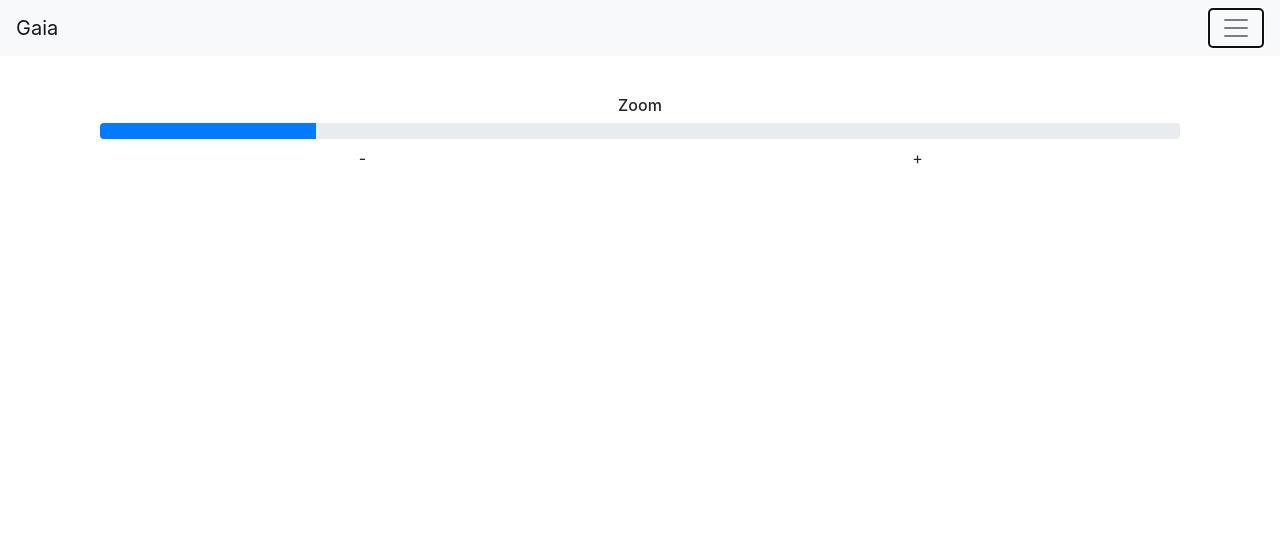
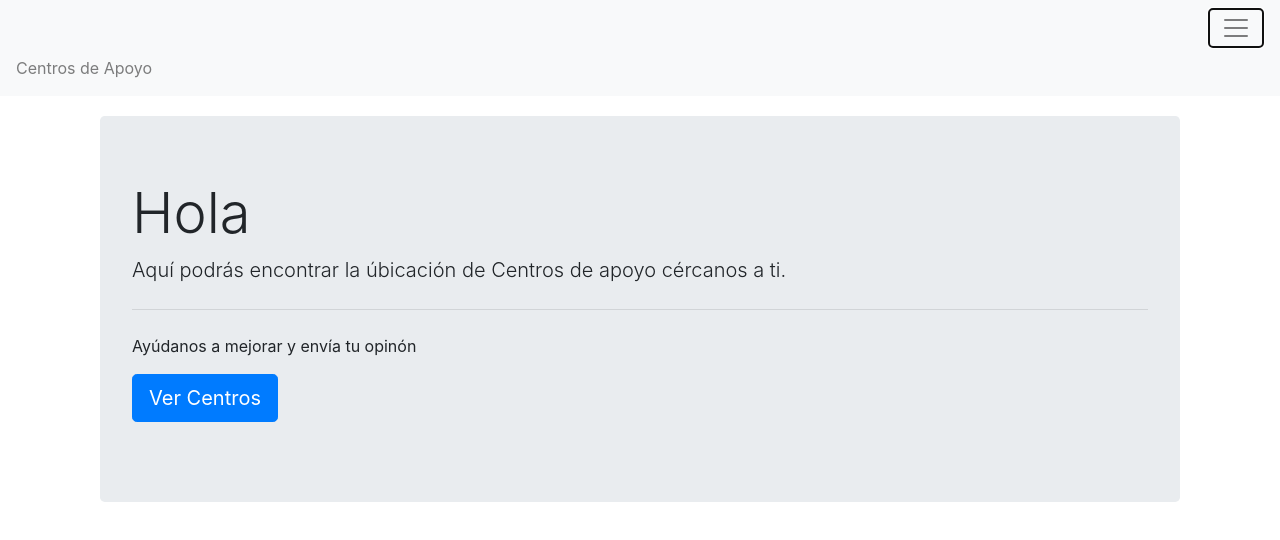
Before and after one commit to richistron/gaia, a React (Create React App) app: page /#/ in a window 1280 px wide. Both pictures are taken after a click on the button 1236 px from the left and 28 px from the top of the page. Shown: the top 540 px of the page. Built offline with nearby package versions, Linux system fonts and the light colour scheme; no server answers.

Commit message:
adds new home page

```diff
--- a/src/App.js
+++ b/src/App.js
@@ -1,4 +1,5 @@
 import {AppState} from './AppContext';
+import MapPage from './components/pages/MapPage.js';
 import HomePage from './components/pages/HomePage.js';
 import Navigation from './components/organisms/Navigation';
 import React from 'react';
@@ -12,6 +13,7 @@ const App = () => {
 
         <div className={'container'}>
           <Route path='/' exact component={HomePage} />
+          <Route path='/map' exact component={MapPage} />
         </div>
       </Router>
     </AppState>
--- a/src/components/organisms/Navigation.js
+++ b/src/components/organisms/Navigation.js
@@ -1,9 +1,15 @@
-import React, {useEffect} from 'react';
+import React, {useEffect, useState} from 'react';
 import {Link} from 'react-router-dom';
 import {withRouter} from 'react-router';
 import propTypes from 'prop-types';
 
+const links = [
+  ['/', 'Inicio'],
+  ['/map', 'Centros de Apoyo'],
+];
+
 const Navigation = props => {
+  const [state, setState] = useState({open: false});
   useEffect(() => {
     if (!props.location.pathname) {
       props.history.push('/');
@@ -11,19 +17,36 @@ const Navigation = props => {
   }, []);
   return (
     <nav className={'navbar sticky-top navbar-light bg-light'}>
-      {props.location.pathname === '/'
-        ?
-        <span className='navbar-brand'>Gaia</span>
-        :
-        <Link className={'navbar-brand'} to={'/'}> Gaia </Link>
-      }
+      <span className='navbar-brand'></span>
       <button
         className={ 'navbar-toggler' }
         type={ 'button'  }
         data-toggle={ 'collapse' }
+        onClick={() => {
+          setState({open: !state.open})
+        }}
       >
-        <span className="navbar-toggler-icon"></span>
+        <span className='navbar-toggler-icon'></span>
       </button>
+
+      <div className={`collapse navbar-collapse ${state.open ? 'show' : ''}`}>
+        <ul className='navbar-nav'>
+          {links
+              .filter(([url]) => url !== props.location.pathname)
+              .map(([url, text])=> {
+                return (
+                  <li key={text} className='nav-item'>
+                    <Link
+                      onClick={() => {
+                        setState({open: false})
+                      }}
+                      className={'nav-link'}
+                      to={url}>{text}</Link>
+                  </li>
+                );
+              })}
+        </ul>
+      </div>
     </nav>
   );
 };
--- a/src/components/pages/HomePage.js
+++ b/src/components/pages/HomePage.js
@@ -1,68 +1,21 @@
-import React, {useContext, useEffect} from 'react';
+import React from 'react';
 import Page from '../atoms/Page.js';
-import Row from '../atoms/Row.js';
-import ProggressBar from '../atoms/ProggressBar.js';
-import AppContext from '../../AppContext.js'
-import Gmap from '../atoms/Gmap.js';
-import Geo from '../../lib/Geo.js';
+import {Link} from 'react-router-dom';
 
-const HomePage = props => {
-  const {state, dispatch} = props.store || useContext(AppContext);
-  const ui = (state && state.ui) || {};
-  const location = (state && state.location) || {};
-  const isMax = () => ui.zoom === 100;
-  const isMin = () => ui.zoom === 10;
-  useEffect(() => {
-    dispatch({type: '@@INIT'});
-    Geo().then(({latitude, longitude}) => {
-      dispatch({type: 'SET_LOCATION', lat: latitude, lng: longitude});
-    });
-  }, []);
+const MapPage = props => {
   return (
     <Page>
-      <Row>
-        {location.lat && ui.zoom
-            ?
-            <Gmap
-              lat={location.lat}
-              lng={location.lng}
-              zoom={ui.zoom / 10 + 8}
-            />
-            :
-            null
-        }
-      </Row>
-
-      <Row
-        className='zoom-title'
-      >
-        <h6 className='text-center'>Zoom</h6>
-        <ProggressBar value={ui.zoom || 0} />
-      </Row>
-
-      <Row
-        textCenter
-        cols={[
-          ( isMin() ? null :
-            <button
-              className='btn'
-              onClick={() => {
-                dispatch({type: 'ZOOM_OUT'});
-              }}
-            >-</button>
-          ),
-          ( isMax() ? null :
-            <button
-              className='btn'
-              onClick={() => {
-                dispatch({type: 'ZOOM_IN'});
-              }}
-            >+</button>
-          ),
-        ]}
-      />
+      <div className='jumbotron'>
+        <h1 className='display-4'>Hola</h1>
+        <p className='lead'>Aquí podrás encontrar la úbicación de Centros de apoyo cércanos a ti.</p>
+        <hr className='my-4'/>
+        <p>Ayúdanos a mejorar y envía tu opinón</p>
+        <p className='lead'>
+          <Link className='btn btn-primary btn-lg' to={'/map'} role='button'>Ver Centros</Link>
+        </p>
+      </div>
     </Page>
   );
 };
 
-export default HomePage;
+export default MapPage;
--- /dev/null
+++ b/src/components/pages/MapPage.js
@@ -0,0 +1,68 @@
+import React, {useContext, useEffect} from 'react';
+import Page from '../atoms/Page.js';
+import Row from '../atoms/Row.js';
+import ProggressBar from '../atoms/ProggressBar.js';
+import AppContext from '../../AppContext.js'
+import Gmap from '../atoms/Gmap.js';
+import Geo from '../../lib/Geo.js';
+
+const MapPage = props => {
+  const {state, dispatch} = props.store || useContext(AppContext);
+  const ui = (state && state.ui) || {};
+  const location = (state && state.location) || {};
+  const isMax = () => ui.zoom === 100;
+  const isMin = () => ui.zoom === 10;
+  useEffect(() => {
+    dispatch({type: '@@INIT'});
+    Geo().then(({latitude, longitude}) => {
+      dispatch({type: 'SET_LOCATION', lat: latitude, lng: longitude});
+    });
+  }, []);
+  return (
+    <Page>
+      <Row>
+        {location.lat && ui.zoom
+            ?
+            <Gmap
+              lat={location.lat}
+              lng={location.lng}
+              zoom={ui.zoom / 10 + 8}
+            />
+            :
+            null
+        }
+      </Row>
+
+      <Row
+        className='zoom-title'
+      >
+        <h6 className='text-center'>Zoom</h6>
+        <ProggressBar value={ui.zoom || 0} />
+      </Row>
+
+      <Row
+        textCenter
+        cols={[
+          ( isMin() ? null :
+            <button
+              className='btn'
+              onClick={() => {
+                dispatch({type: 'ZOOM_OUT'});
+              }}
+            >-</button>
+          ),
+          ( isMax() ? null :
+            <button
+              className='btn'
+              onClick={() => {
+                dispatch({type: 'ZOOM_IN'});
+              }}
+            >+</button>
+          ),
+        ]}
+      />
+    </Page>
+  );
+};
+
+export default MapPage;
```
Also changed, not shown: 1 other file (tests, documents, lock files or other folders).
